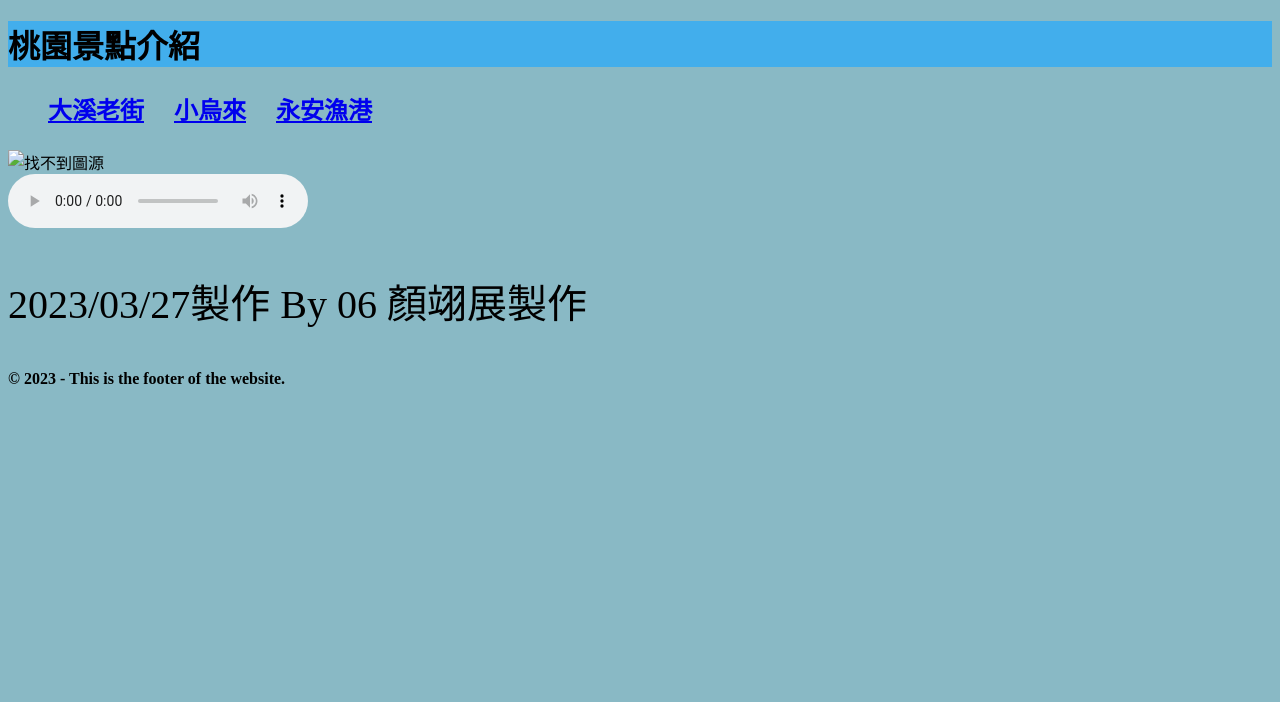
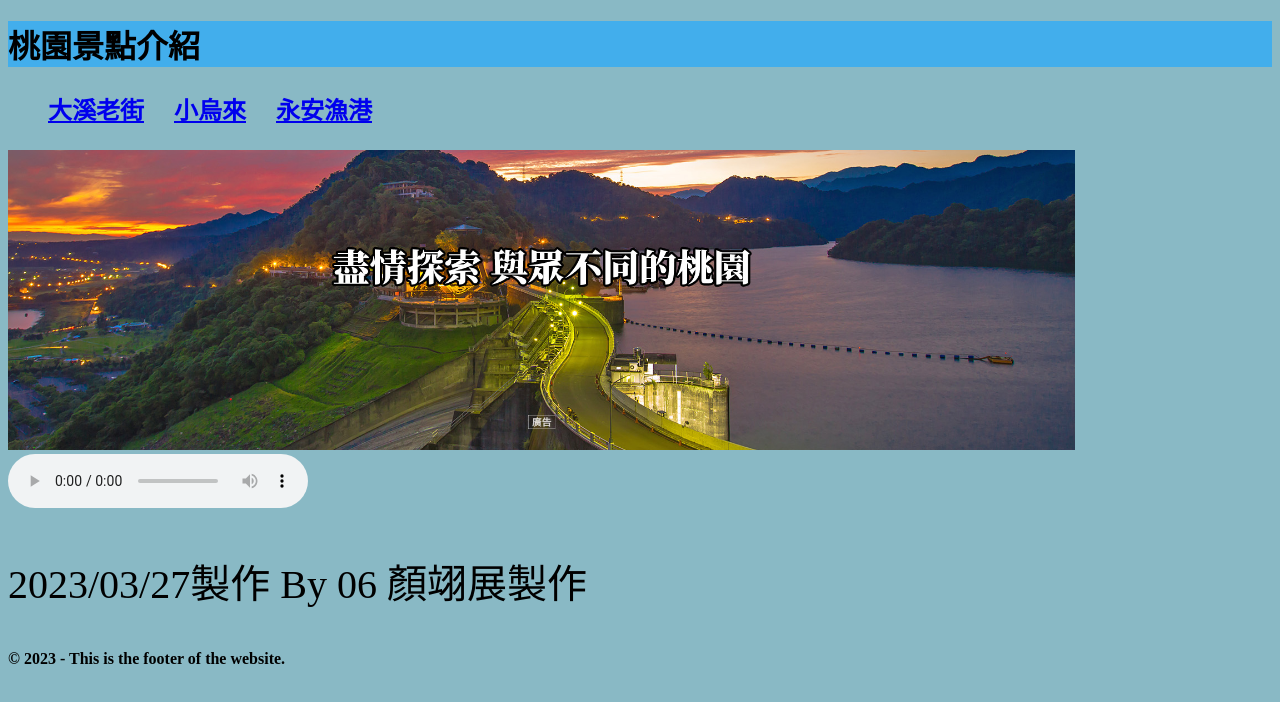
Before and after one commit to Airappw/-, a plain HTML site: page index.html in a window 1280 px wide. Drawn offline with Linux system fonts and the light colour scheme.

Commit message:
Update index.html

```diff
--- a/index.html
+++ b/index.html
@@ -28,7 +28,7 @@
         </nav>
     </header>
     <article>
-        <img src=""images/welcome.jpg" weight="400" height="300" alt="找不到圖源">
+        <img src="images/welcome.jpg" weight="400" height="300" alt="找不到圖源">
         <br>
         <audio width="460" heigh="320" controls>
             <source src="audio/shilin.mp3" type="audio/mpeg">
```
